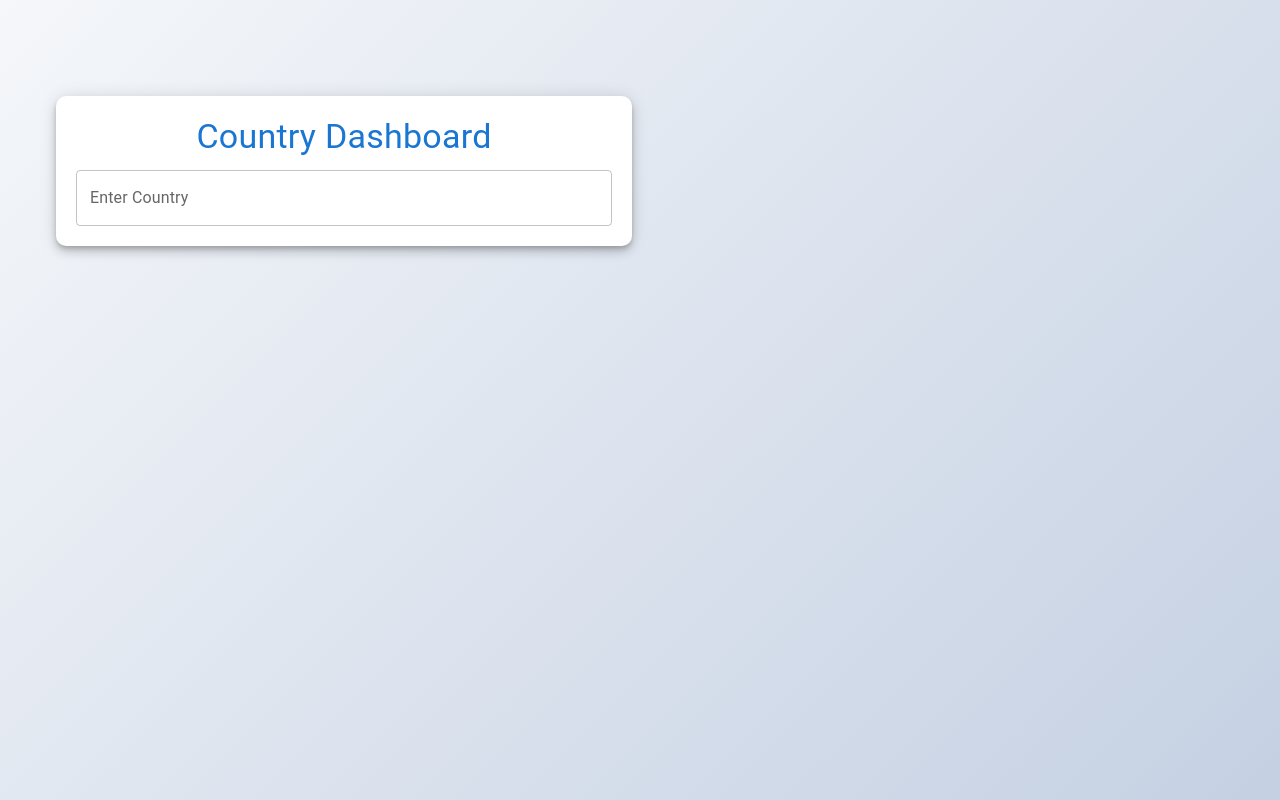
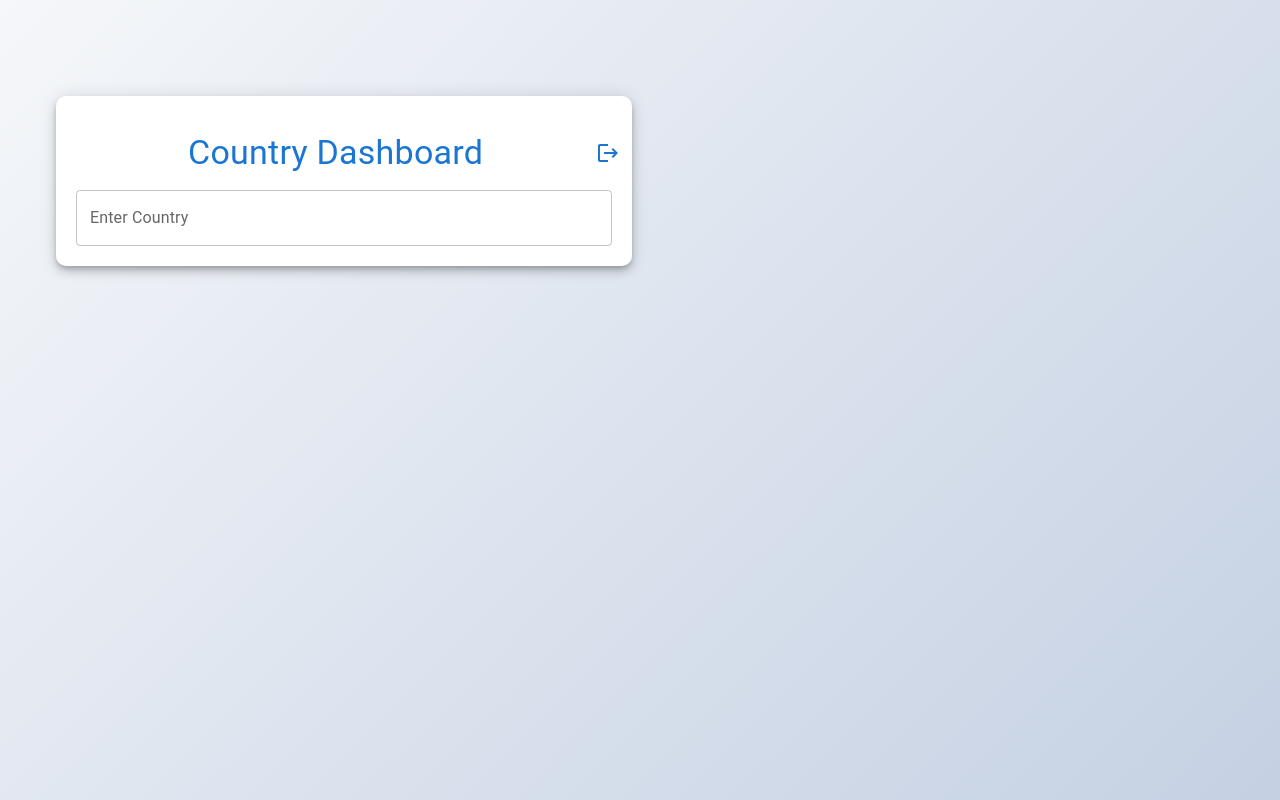
Before and after one commit to Haresh-ITL/weather-web-application, a React (Vite) app: page /dashboard in a window 1280 px wide. Shown: the top 800 px of the page. Built offline with nearby package versions, Linux system fonts and the light colour scheme.

Commit message:
Added logout button

```diff
--- a/src/pages/Dashboard.tsx
+++ b/src/pages/Dashboard.tsx
@@ -3,6 +3,7 @@ import { Star, StarBorder } from "@mui/icons-material";
 import { getCountries } from "../services/weatherService";
 import { getWeather } from "../services/weatherService";
 import { postCountryPreference } from "../services/weatherService";
+import LogoutIcon from "@mui/icons-material/Logout";
 import {
   TextField,
   Container,
@@ -17,6 +18,7 @@ import {
   InputLabel,
   Select,
   MenuItem,
+  IconButton,
 } from "@mui/material";
 import { styled } from "@mui/material/styles";
 import axios from "axios";
@@ -106,6 +108,11 @@ const Dashboard = () => {
     }
   };
 
+  const handleLogout = () => {
+    localStorage.removeItem("token");
+    window.location.href = "/";
+  };
+
   const handleCardClick = async (lat: any, lon: any, countryName: string) => {
     try {
       let res = await getWeather(lat, lon) as any;
@@ -168,9 +175,14 @@ const Dashboard = () => {
       <Box width="50%" paddingRight={2}>
         <Container className="dashboard-container" style={{ width: "100%",paddingTop:"6rem" }}>
           <Paper elevation={6} style={{ padding: "20px", borderRadius: "10px" }}>
-            <Typography variant="h4" gutterBottom align="center" color="primary">
-              Country Dashboard
-            </Typography>
+            <Box display="flex" alignItems="center" justifyContent="space-between" width="100%" sx={{ padding: "1rem" }}>
+              <Typography variant="h4" color="primary" sx={{ paddingLeft: "6rem" }}>
+                Country Dashboard
+              </Typography>
+              <IconButton color="primary" onClick={handleLogout}>
+                <LogoutIcon />
+              </IconButton>
+            </Box>
             <Grid container spacing={2} justifyContent="center">
               <Grid item xs={12}>
                 <TextField
```
